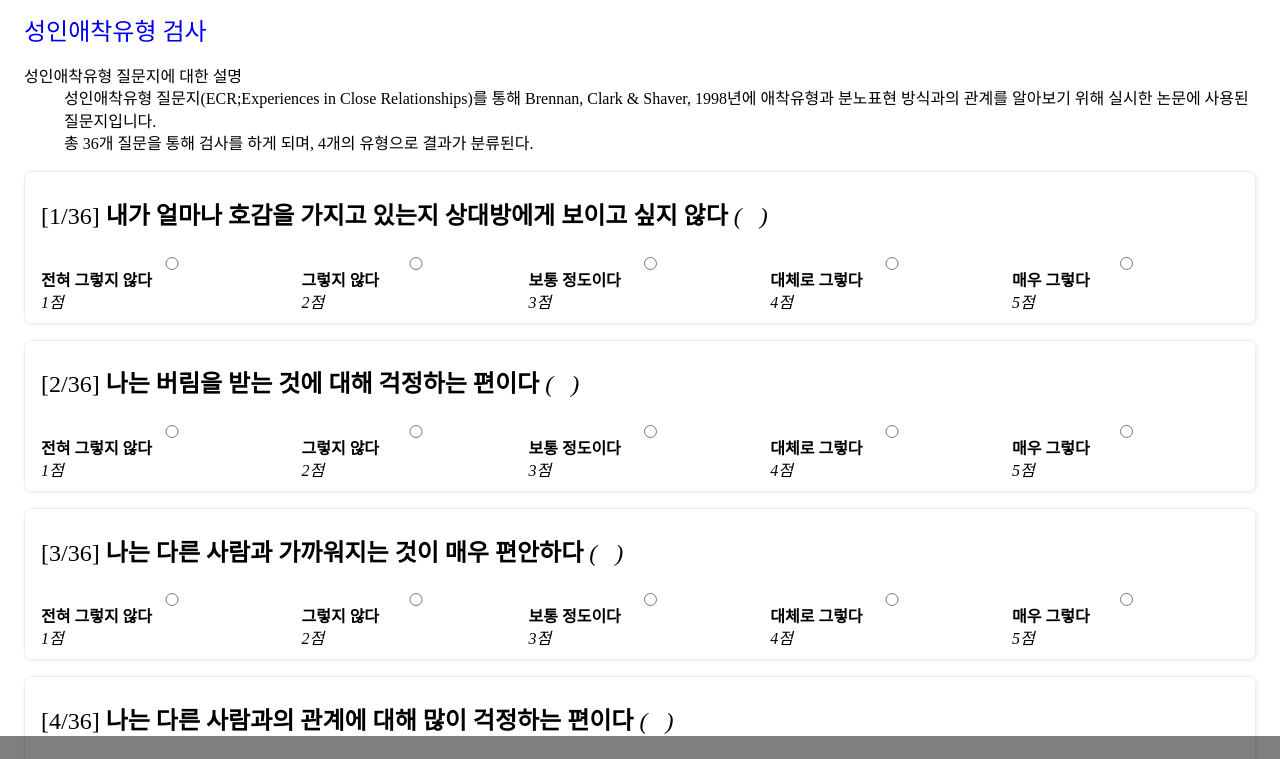
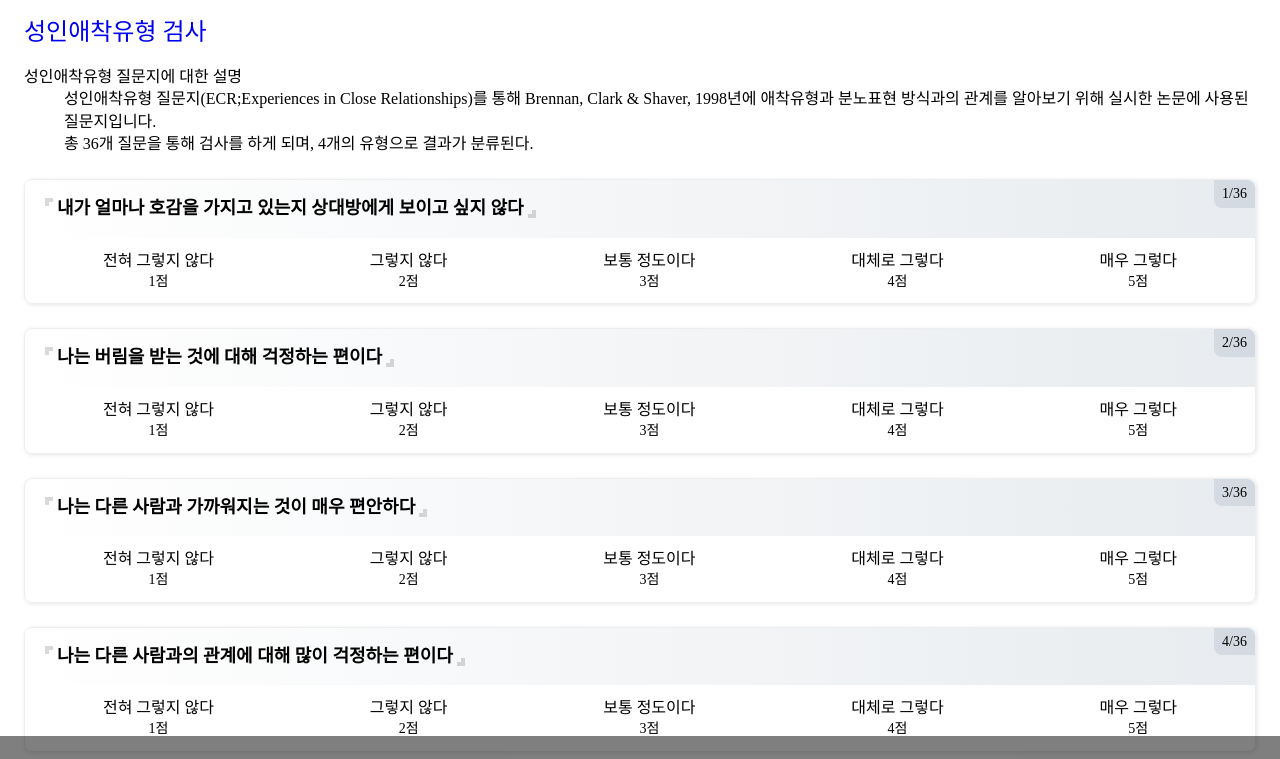
Before and after one commit to oshx/ecr, a Svelte app: page / in a window 1280 px wide. Shown: the top 759 px of the page. Built offline with nearby package versions, Linux system fonts and the light colour scheme.

Commit message:
검사 진행 상태의 디자인 간이로 입힌 상태

```diff
--- a/src/components/ExperimentSheet.svelte
+++ b/src/components/ExperimentSheet.svelte
@@ -25,34 +25,25 @@
   beforeUpdate(handleUpdate);
 </script>
 
-<div class="experiment-sheet">
+<div>
   {#if message}
-    <h2 class="experiment-sheet__title">
+    <h2>
       {message}
     </h2>
   {:else}
     {#each QuestionList as question, index}
       <div
         id={`experiment-card${index}`}
-        class="card experiment-sheet__card"
+        class="card"
         class:card--completed={answerList[index]}
       >
-        <h2 class="card__title">
-          <span>[{index + 1}/{QuestionList.length}]</span>
-          <strong>{question}</strong>
-          <em>
-            (
-            {#if answerList[index]}
-              {answerList[index]}
-            {:else}
-              &nbsp;
-            {/if}
-            )
-          </em>
+        <h2 class="title">
+          <span class="title__prefix">{index + 1}/{QuestionList.length}</span>
+          <strong class="title__main">{question}</strong>
         </h2>
-        <div class="selection">
+        <div class="content">
           {#each Object.keys(ScoreLabelMap) as scoreKey}
-            <label>
+            <label class="item">
               <input
                 type="radio"
                 name={index}
@@ -75,137 +66,132 @@
 <style>
   .card {
     display: block;
-    margin: 16px auto 0;
-    padding: 8px 16px;
+    margin: 24px auto 0;
     border: 1px solid #eee;
     border-radius: 8px;
-    box-shadow: 1px 1px 4px #eee;
+    box-shadow: 1px 1px 4px rgba(0, 0, 0, 0.1), inset 0 0 4px #fff;
+    color: #000;
   }
 
   .card.card--completed {
-    background-color: #eee;
-    box-shadow: 0 0 4px #eee;
+    box-shadow: inset 0 0 4px rgba(0,0,0,0.25), 0 0 128px inset rgba(0, 0, 0, 0.1);
+    color: rgba(0,0,0,.3);
   }
 
-  .selection {
-    display: flex;
-    align-items: stretch;
+  .title {
+    display: block;
+    margin: 0 auto;
+    font-size: 18px;
+    line-height: 1.4;
+    font-weight: 400;
+    border-radius: 8px 8px 0 0;
+    color: inherit;
+    background-image: linear-gradient(90deg, transparent, rgba(33, 66, 99, 0.1));
   }
 
-  .selection label {
-    position: relative;
+  .title::after {
+    content: "";
+    display: block;
+    clear: both;
+  }
+
+  .title__prefix {
+    float: right;
+    font-size: 14px;
+    font-weight: 400;
+    padding: 4px 8px;
+    border-radius: 4px 4px 0 0;
+    text-align: right;
+    background-color: rgba(33,66,99,.1);
+    border-radius: 0 8px 0 8px;
+  }
+  .title__main {
+    display: block;
+    padding: 16px;
+    font-weight: 900;
+    word-break: keep-all;
+  }
+
+  .title__main::before,
+  .title__main::after {
+    content: "";
+    display: inline-block;
+    margin: 0 4px;
+    border: 4px solid rgba(0,0,0,.15);
+    width: 4px;
+    height: 4px;
+  }
+
+  .title__main::before {
+    border-right: 0;
+    border-bottom: 0;
+    vertical-align: text-top;
+  }
+
+  .title__main::after {
+    border-top: 0;
+    border-left: 0;
+    vertical-align: text-bottom;
+  }
+
+  .content {
     display: flex;
+    flex-direction: row;
     justify-content: stretch;
-    flex-direction: column;
-    justify-self: stretch;
-    flex-grow: 1;
   }
 
   .item {
-    display: block;
-    padding: 12px 8px;
-    font-size: 16px;
-    line-height: 1.4;
+    position: relative;
+    display: flex;
+    margin: 4px;
+    padding: 8px 4px;
+    flex-direction: column;
     text-align: center;
-    white-space: normal;
+    align-items: center;
     word-break: keep-all;
-    color: #666;
+    justify-content: center;
+    flex-grow: 1;
+    flex-shrink: 1;
   }
 
-  .item--hidden {
+  .item input {
     position: absolute;
-    width: 0;
-    height: 0;
-    overflow: hidden;
+    top: 0;
+    right: 0;
+    bottom: 0;
+    left: 0;
     opacity: 0;
-  }
-
-  .card__title {
-    font-size: 24px;
-  }
-
-  .experiment-sheet__title {
-    color: #f00;
-    font-size: 24px;
-  }
-
-  label {
-    position: relative;
-  }
-
-  label,
-  label * {
     cursor: pointer;
   }
 
-  label::after {
-    content: "";
-    display: inline-block;
-    width: 0;
-    height: 100%;
-    vertical-align: middle;
+  .item strong::before {
+    content: '\2713';
+    position: absolute;
+    top: 0;
+    right: 0;
+    bottom: 0;
+    left: 0;
+    text-align: center;
+    font-size: 48px;
+    line-height: 1;
+    color: rgba(66,99,196,.75);
+    opacity: 0;
+    transform: translateY(-15%);
+    transition: transform .25s ease-out, opacity .1s linear;
   }
 
-  label span {
-    display: inline-block;
-    padding: 12px 8px;
-    font-size: 16px;
-    line-height: 1.4;
-    vertical-align: middle;
-    text-align: center;
-    white-space: normal;
-    word-break: keep-all;
-    color: #666;
+  .item input:checked + strong::before {
+    opacity: 1;
+    transform: translateY(0);
   }
 
-  label span::before {
-    content: "\2713";
-    position: absolute;
-    top: 50%;
-    right: 50%;
-    bottom: 50%;
-    left: 50%;
-    opacity: 0;
-    border-radius: 4px;
-    transition: opacity 0.25s ease-out;
-    font-size: 32px;
-    line-height: 1.4;
+  .item strong {
+    font-size: 16px;
+    font-weight: 400;
   }
-
-  label span::after {
-    content: "";
-    position: absolute;
-    top: 1px;
-    right: 1px;
-    bottom: 1px;
-    left: 1px;
-    border: 1px dotted #999;
-    border-radius: 4px;
-  }
-
-  label input:checked + span {
-    background-color: #369;
-    color: #aaa;
-  }
-
-  label input:checked + span::before {
-    opacity: 1;
-  }
-
-  label input:checked + span::after {
-    border-style: solid;
-    border-color: #369;
-  }
-
-  label span strong {
-    position: relative;
-    display: block;
-    font-style: normal;
-  }
-
-  label span em {
-    position: relative;
-    display: block;
+  .item em {
+    font-size: 14px;
+    font-weight: 400;
     font-style: normal;
   }
 </style>
```
